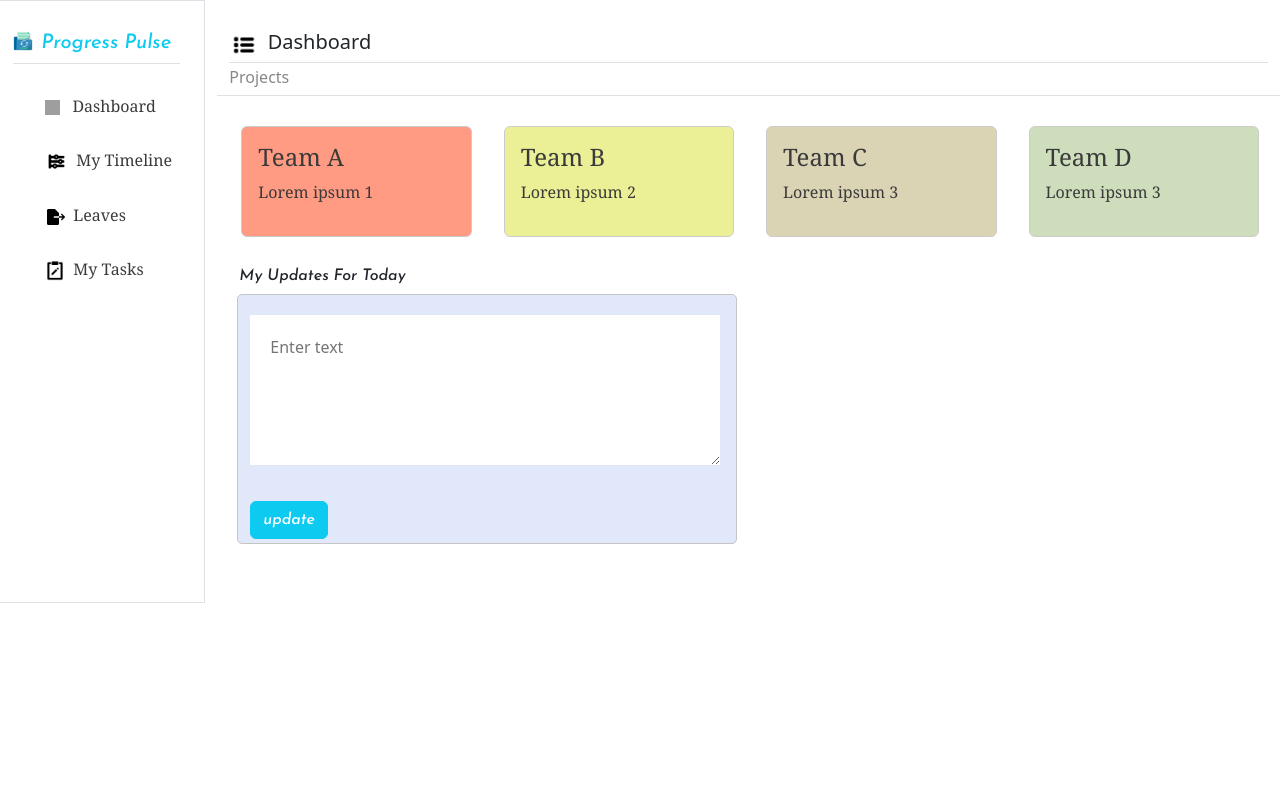
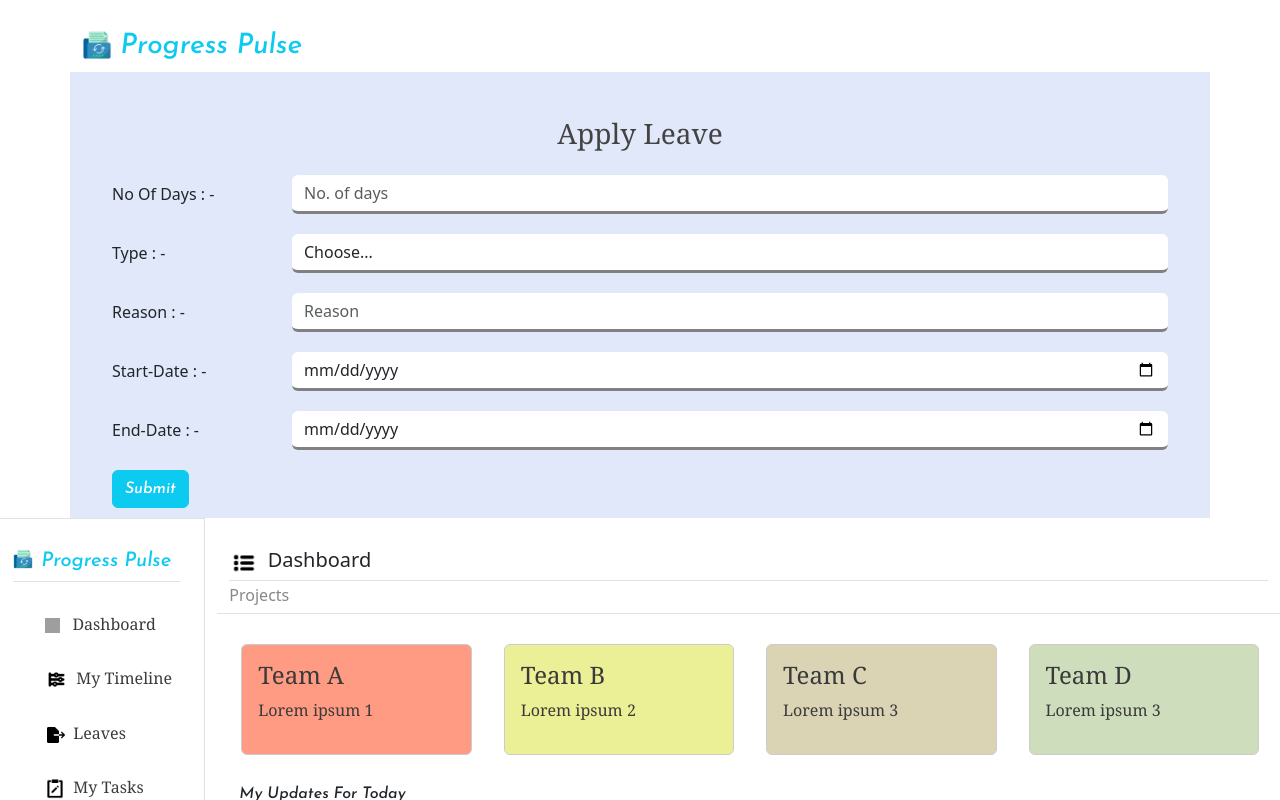
Before and after one commit to ranupl/progressPulse, a React (Create React App) app in the folder client/: page / in a window 1280 px wide. Shown: the top 800 px of the page. Built offline with nearby package versions, Linux system fonts and the light colour scheme; grey boxes are pictures that could not be loaded.

Commit message:
leave apply form

```diff
--- a/client/src/App.js
+++ b/client/src/App.js
@@ -7,10 +7,12 @@ import Leave from './Leave';
 import MyTimeline from './MyTimeline';
 import Tasks from './Task';
 import Navbar from './Navbar';
+import LeaveApply from './LeaveApply';
 
 const App = () => {
     return (
         <>
+        <LeaveApply />
         <div className="row">
             <Navbar />
             <Routes>
--- /dev/null
+++ b/client/src/LeaveApply.js
@@ -0,0 +1,62 @@
+import React from "react";
+
+const LeaveApply = () => {
+    return (
+        <>
+            <div className='container'>
+                <div className='d-flex mg-top'>
+                    <img src="/images/logo.png" alt='logo' className='logo' />&nbsp;&nbsp;
+                    <h3 className='text-info font-family'>Progress Pulse</h3>
+                </div>
+            </div>
+            <div className="container bg-register">
+                <div className="container">
+                    <h3 className="text-grey mg-top font-family text-center">Apply Leave</h3>
+                    <form>
+                        <div className="form-group row">
+                            <label for="inputEmail3" className="col-sm-2 col-form-label">No Of Days : -</label>
+                            <div className="col-sm-10">
+                                <input type="text" className="form-control" id="inputEmail3" placeholder="No. of days" />
+                            </div>
+                        </div>
+                        <div className="form-group row">
+                            <label className="col-sm-2 col-form-label" for="inlineFormCustomSelectPref">Type : -</label>
+                            <div className="col-sm-10">
+                                <select class="custom-select my-1 mr-sm-2" id="inlineFormCustomSelectPref" className="form-control" >
+                                    <option selected>Choose...</option>
+                                    <option value="1">Sick</option>
+                                    <option value="2">Casual</option>
+                                </select>
+                            </div>
+                        </div>
+                        <div className="form-group row">
+                            <label for="inputEmail3" className="col-sm-2 col-form-label">Reason : -</label>
+                            <div className="col-sm-10">
+                                <input type="text" className="form-control" id="inputEmail3" placeholder="Reason" />
+                            </div>
+                        </div>
+                        <div className="form-group row">
+                            <label for="inputEmail3" className="col-sm-2 col-form-label">Start-Date : -</label>
+                            <div className="col-sm-10">
+                                <input type="date" className="form-control" id="inputEmail3" placeholder="Start date" />
+                            </div>
+                        </div>
+                        <div className="form-group row">
+                            <label for="inputEmail3" className="col-sm-2 col-form-label">End-Date : -</label>
+                            <div className="col-sm-10">
+                                <input type="date" className="form-control" id="inputEmail3" placeholder="End date" />
+                            </div>
+                        </div>
+                        <div className="form-group row">
+                            <div className="col-sm-10">
+                                <button type="submit" className="btn btn-info text-white font-family">Submit</button>
+                            </div>
+                        </div>
+                    </form>
+                </div>
+            </div>
+        </>
+    )
+}
+
+export default LeaveApply;
--- a/client/src/Update.js
+++ b/client/src/Update.js
@@ -8,7 +8,7 @@ const Update = () => {
                     <div className="update-box">
                         <textarea class="borderless-textarea" placeholder="Enter text"></textarea>
                         <div className="d-flex">
-                            <button className="btn btn-info float-right mg-top font-family float-right text-white">update</button>
+                            <button className="btn btn-info float-right mg-top font-family float-right text-white">Update</button>
                         </div>
                     </div>
                 </div>
```
